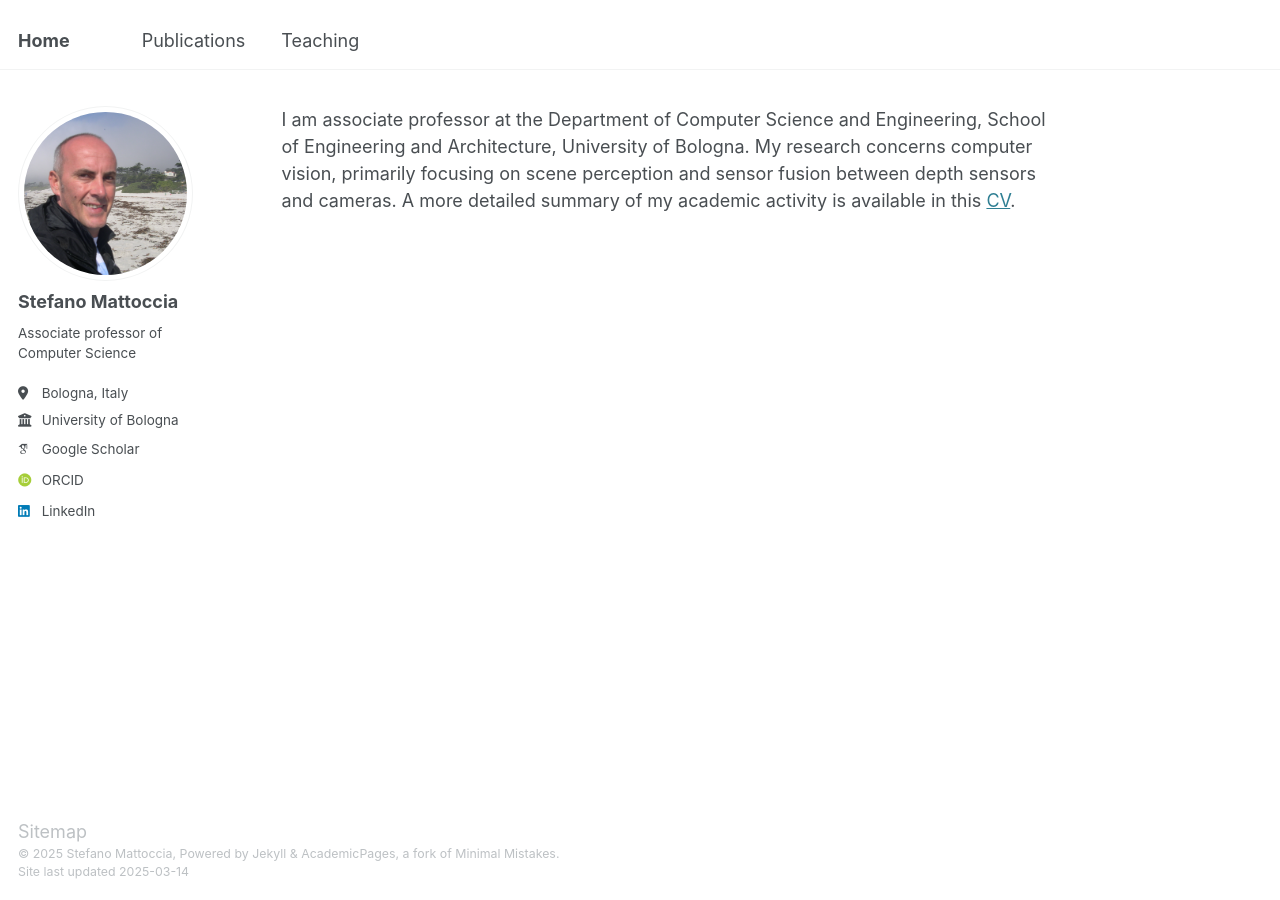
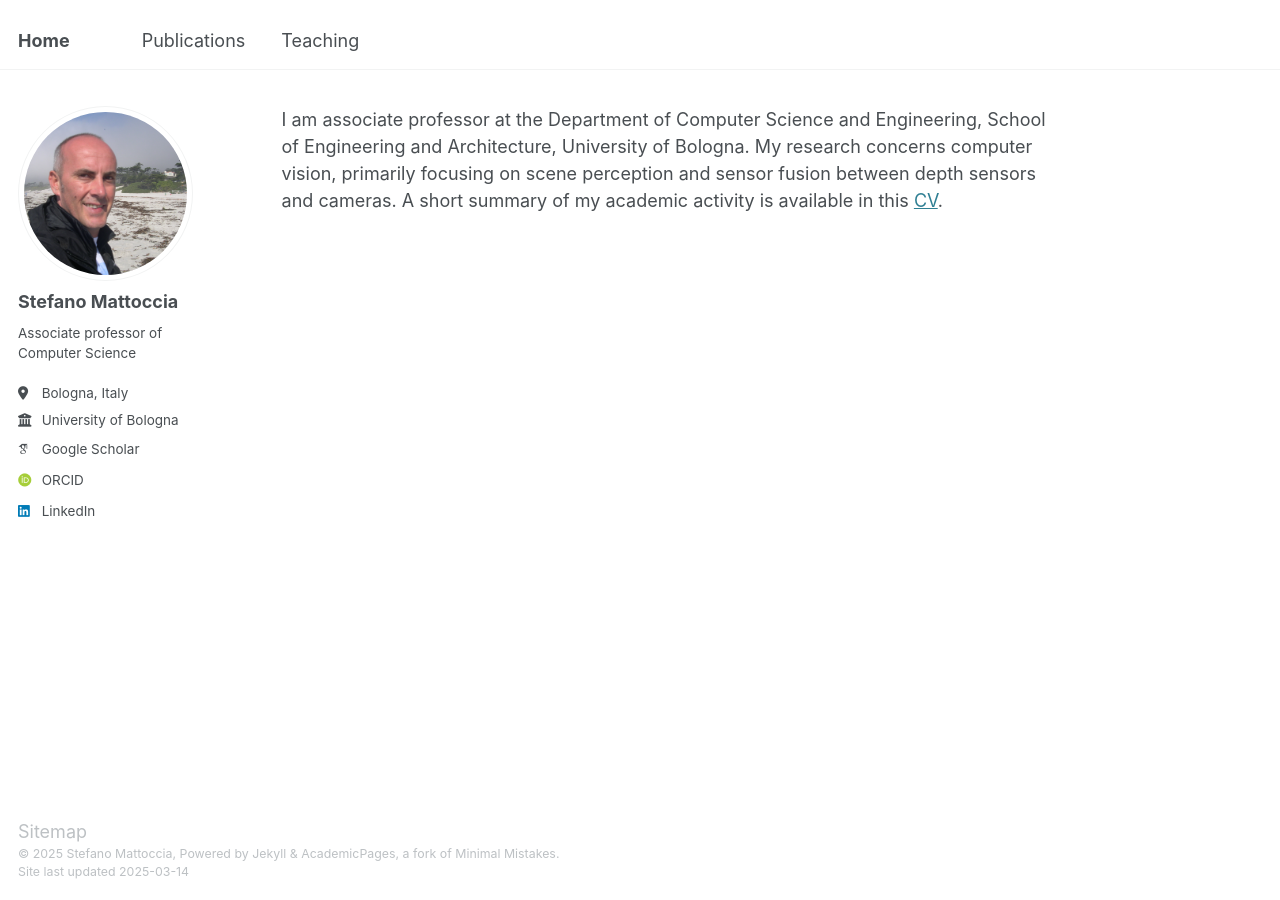
Before and after one commit to stefanomattoccia/stefanomattoccia.github.io, a Jekyll site: the page built from _pages/about.md, in a window 1280 px wide. Built offline with Jekyll 4.4.1, drawn with Linux system fonts in a browser that asks for light colours; some web fonts are replaced.

Commit message:
Update about.md

```diff
--- a/_pages/about.md
+++ b/_pages/about.md
@@ -7,4 +7,4 @@ redirect_from:
   - /about.html
 ---
 
-I am associate professor at the Department of Computer Science and Engineering, School of Engineering and Architecture, University of Bologna. My research concerns computer vision, primarily focusing on scene perception and sensor fusion between depth sensors and cameras. A more detailed summary of my academic activity is available in this [CV](/files/CV_ENG.pdf).
+I am associate professor at the Department of Computer Science and Engineering, School of Engineering and Architecture, University of Bologna. My research concerns computer vision, primarily focusing on scene perception and sensor fusion between depth sensors and cameras. A short summary of my academic activity is available in this [CV](/files/CV_ENG.pdf).
```
